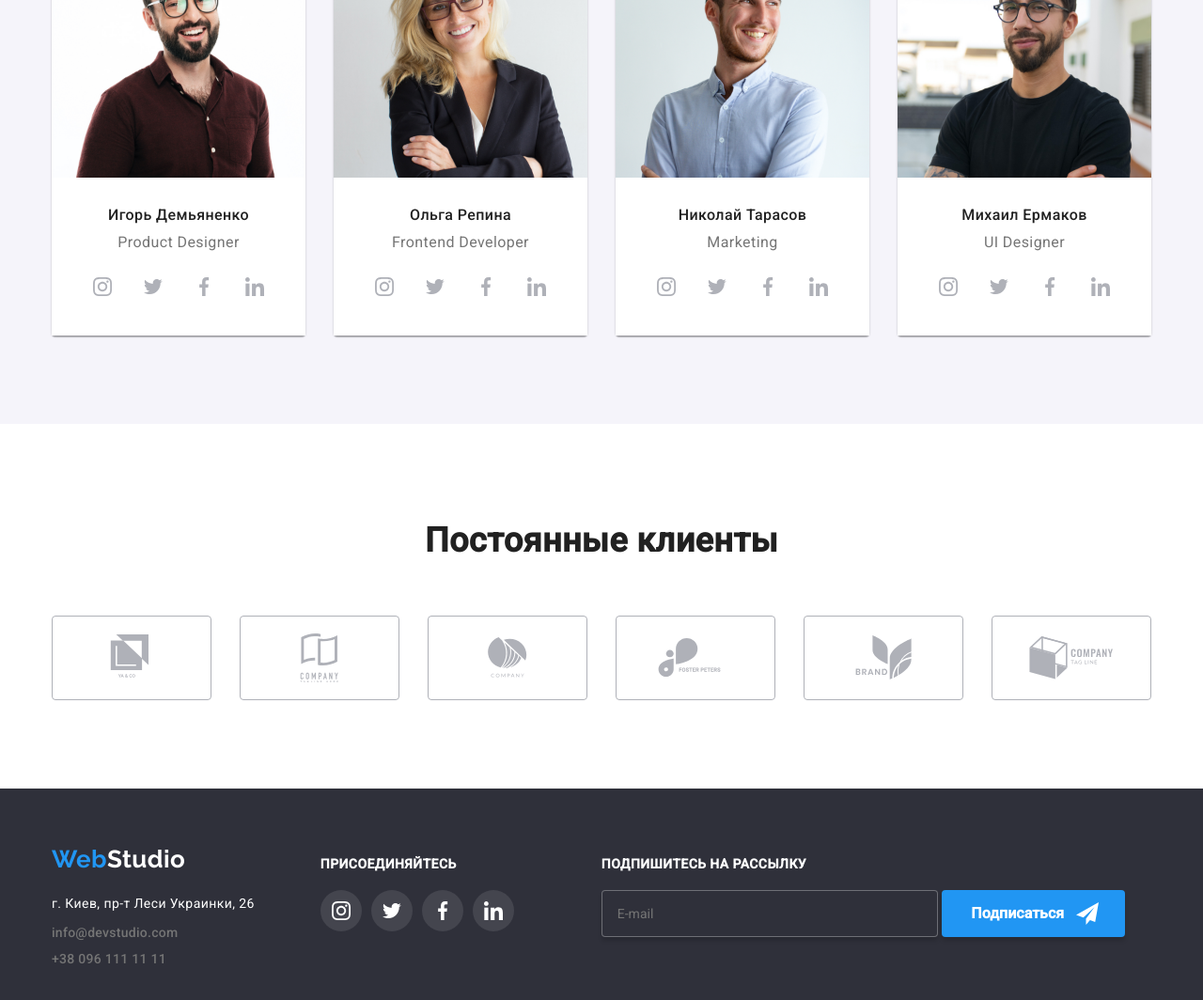
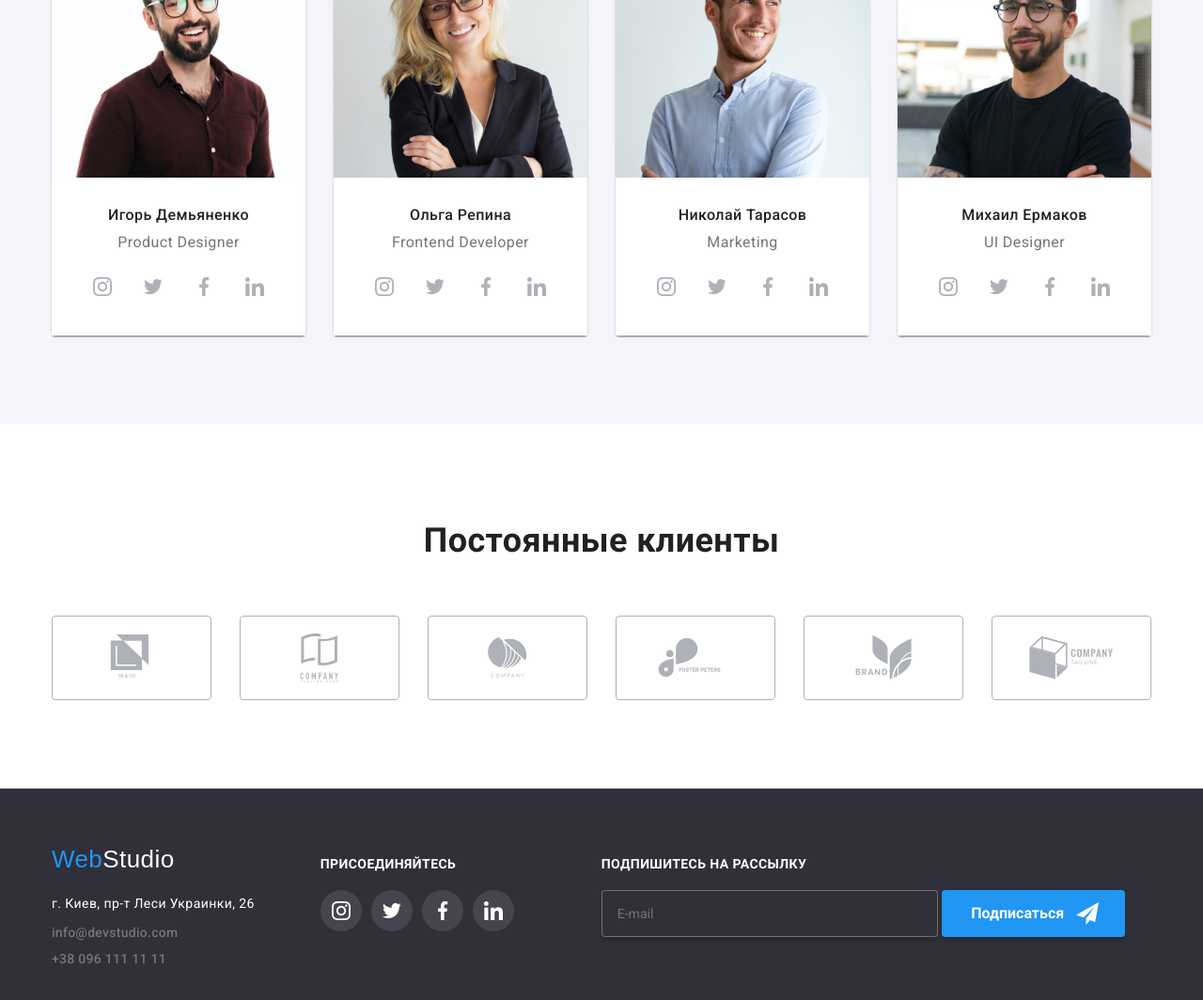
Before and after one commit to tetianaziatikova/goit-markup-hw-07, a plain HTML site: page index.html in a window 1280 px wide. Shown: the part 2022-3086 px from the top of the page at 94% size. Drawn offline with nearby package versions, Linux system fonts and the light colour scheme.

Commit message:
изменяет цвет текста, шрифт

```diff
--- a/index.html
+++ b/index.html
@@ -5,7 +5,7 @@
     <meta name="viewport" content="width=device-width, initial-scale=1.0">
     <title>Main</title>
     <link rel="stylesheet" href="https://cdnjs.cloudflare.com/ajax/libs/modern-normalize/1.0.0/modern-normalize.min.css">
-    <link href="https://fonts.googleapis.com/css2?family=Raleway:wght@700&family=Roboto:ital,wght@0,400;0,500;1,700&display=swap" rel="stylesheet">
+    <link href="https://fonts.googleapis.com/css2?family=Roboto:wght@400;500;700;900&display=swap" rel="stylesheet">
     <link rel="stylesheet" href="./css/main.min.css">
 </head>
 <body>
--- a/sass/layout/_contact.scss
+++ b/sass/layout/_contact.scss
@@ -16,6 +16,7 @@
 }
 
 .footer-contact-form-input {
+    color: #ffffff;
     padding: 15px 295px 15px 16px;
     background: #2F303A;
     outline: none;
```
Also changed, not shown: css/main.css, css/main.min.css, css/portfolio.css, css/portfolio.min.css, 7 other files.
